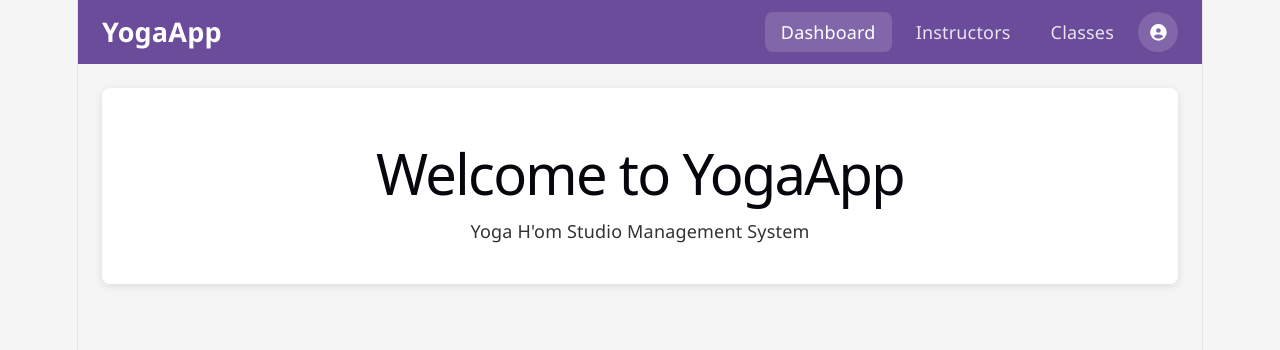
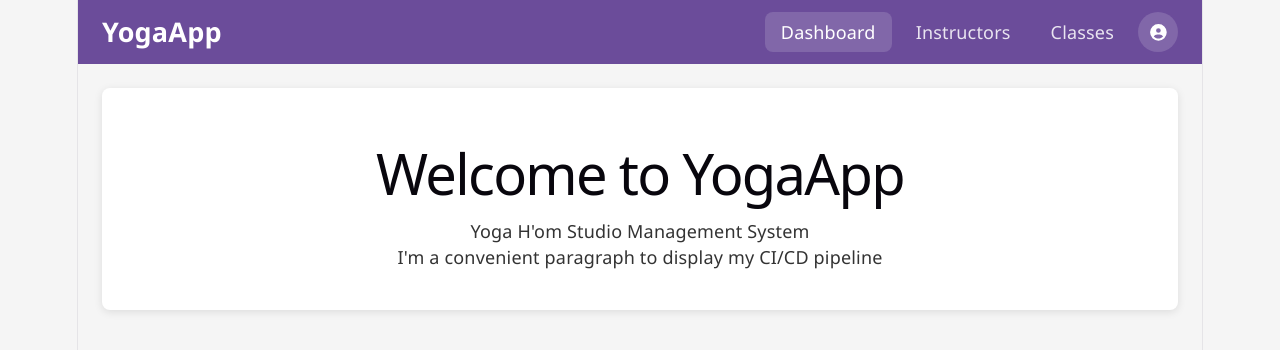
Before and after one commit to 4restM/ou_acs_5423, a React (Vite) app in the folder client/: page / in a window 1280 px wide. Shown: the top 350 px of the page. Built offline with nearby package versions, Linux system fonts and the light colour scheme; the HTML template or start-up script is replaced by a standard one.

Commit message:
demo - commit

```diff
--- a/client/src/pages/DashboardPage.tsx
+++ b/client/src/pages/DashboardPage.tsx
@@ -3,6 +3,7 @@ const DashboardPage = () => {
     <div className="card" style={{ textAlign: 'center', padding: '40px' }}>
       <h1>Welcome to YogaApp</h1>
       <p>Yoga H'om Studio Management System</p>
+      <p>I'm a convenient paragraph to display my CI/CD pipeline</p>
     </div>
   );
 };
```
